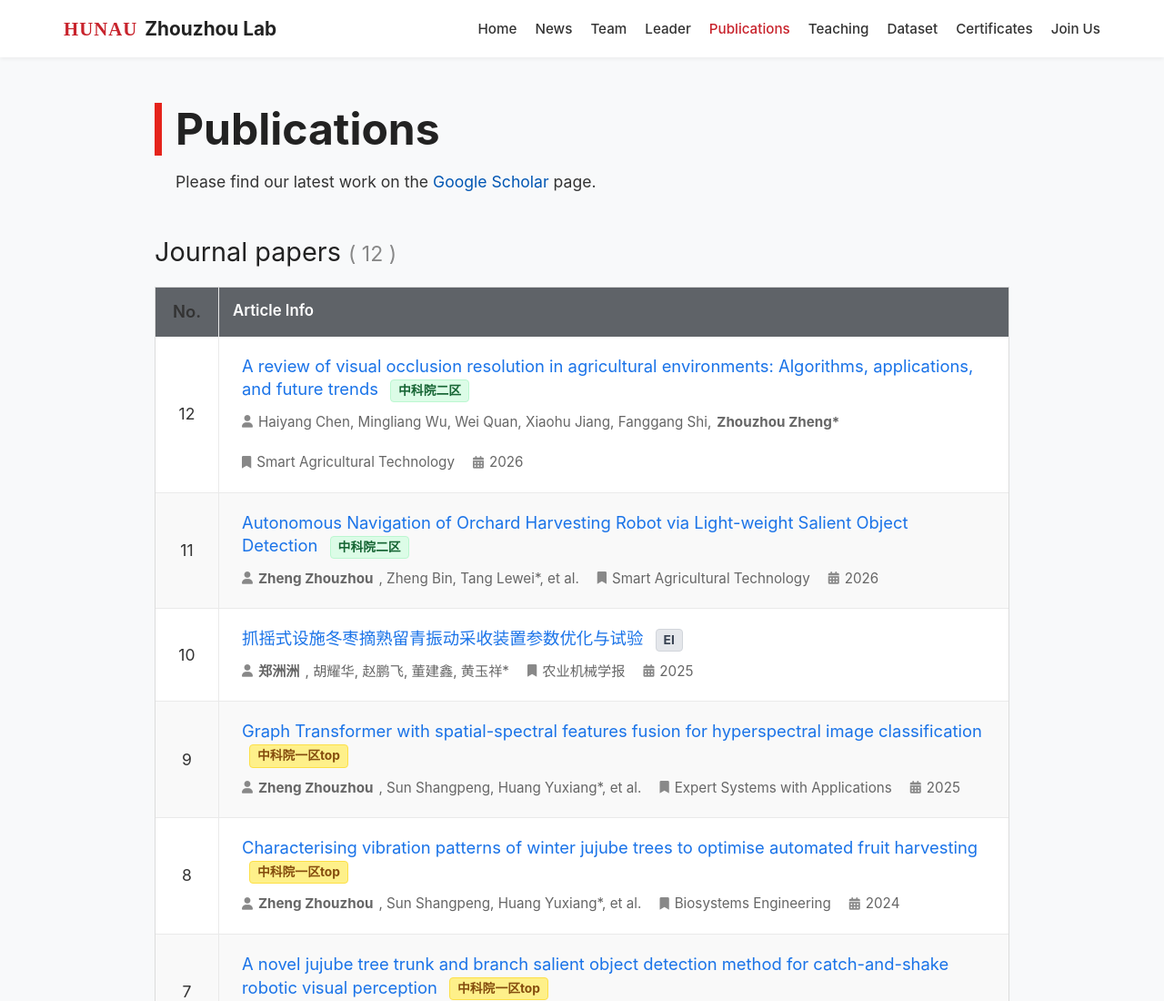
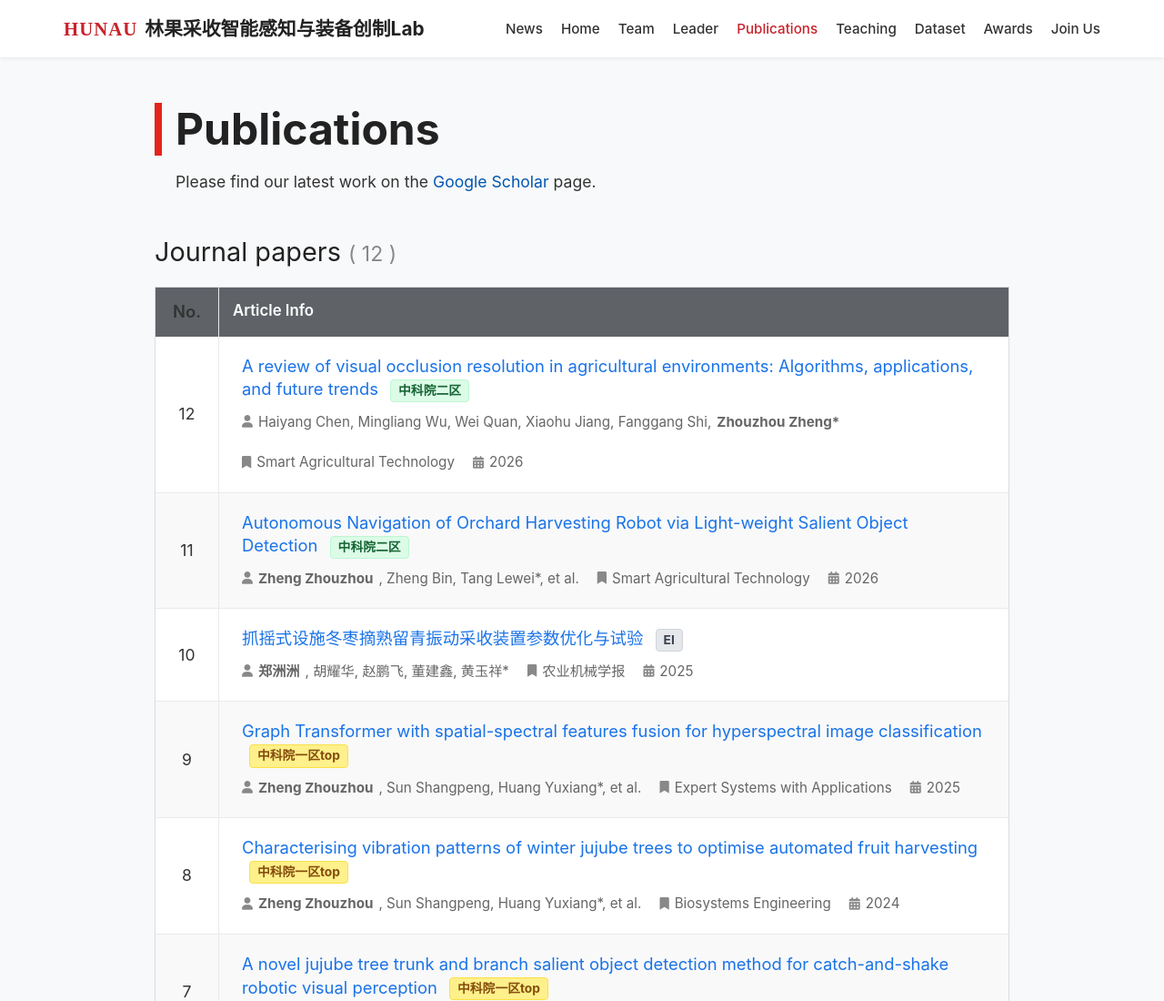
Before and after one commit to AI-Zhouzhou-Lab/AI-Zhouzhou-Lab.github.io, a plain HTML site: page publications.html in a window 1280 px wide. Shown: the top 1100 px of the page at 91% size. Drawn offline with Linux system fonts and the light colour scheme.

Commit message:
Update lab name in publications.html

```diff
--- a/publications.html
+++ b/publications.html
@@ -3,7 +3,7 @@
 <head>
     <meta charset="UTF-8">
     <meta name="viewport" content="width=device-width, initial-scale=1.0">
-    <title>Publications | Zhouzhou Lab</title>
+    <title>Publications | 林果采收智能感知与装备创制Lab</title>
     <link rel="stylesheet" href="https://cdnjs.cloudflare.com/ajax/libs/font-awesome/6.0.0/css/all.min.css">
     <style>
         * { margin: 0; padding: 0; box-sizing: border-box; }
@@ -81,17 +81,17 @@
 <body>
     <header>
         <div class="nav-container">
-            <div class="logo"><span style="color: #c8232c; font-weight: 800; font-family: 'Times New Roman', serif; letter-spacing: 1px; margin-right: 8px;">HUNAU</span> Zhouzhou Lab</div>
+            <div class="logo"><span style="color: #c8232c; font-weight: 800; font-family: 'Times New Roman', serif; letter-spacing: 1px; margin-right: 8px;">HUNAU</span> 林果采收智能感知与装备创制Lab</div>
             <nav>
                 <ul>
+                    <li><a href="news.html">News</a></li>
                     <li><a href="index.html">Home</a></li>
-                    <li><a href="news.html">News</a></li>
                     <li><a href="team.html">Team</a></li>
                     <li><a href="leader.html">Leader</a></li>
                     <li><a href="publications.html" class="active">Publications</a></li>
                     <li><a href="teaching.html">Teaching</a></li>
                     <li><a href="dataset.html">Dataset</a></li>
-                    <li><a href="certificates.html">Certificates</a></li>
+                    <li><a href="certificates.html">Awards</a></li>
                     <li><a href="joinus.html">Join Us</a></li>
                 </ul>
             </nav>
```
